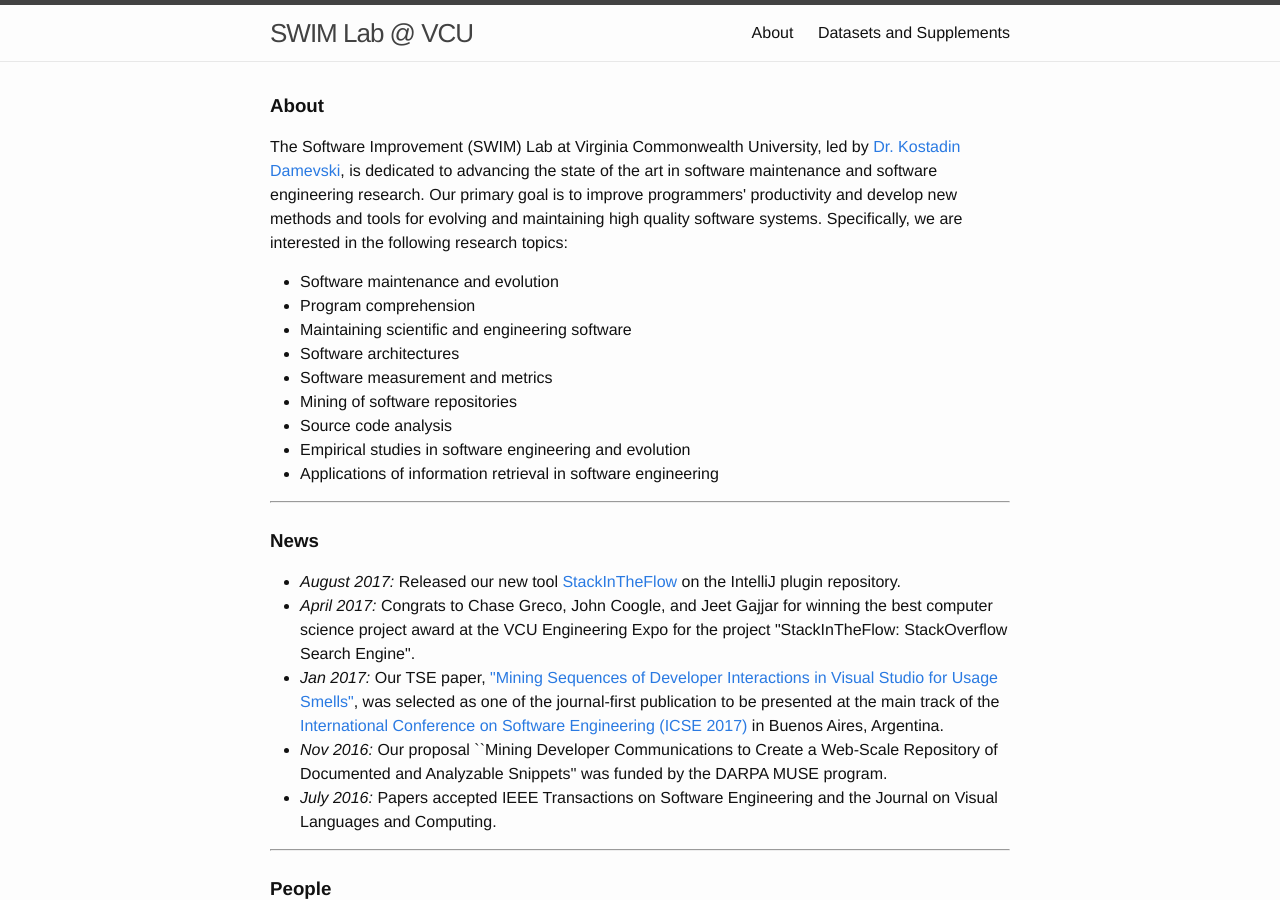
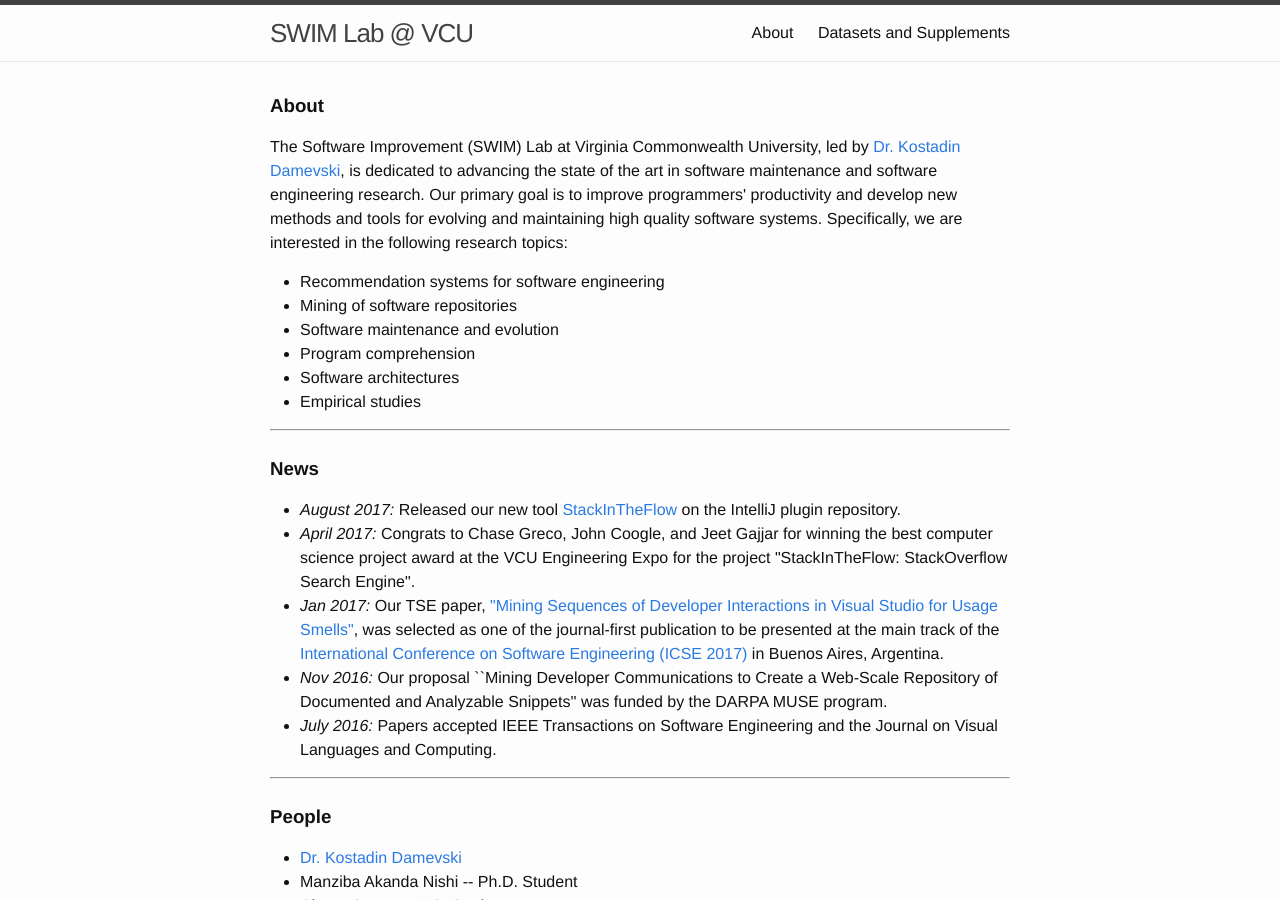
Before and after one commit to vcu-swim-lab/vcu-swim-lab.github.io, a Jekyll site: the page built from index.html, in a window 1280 px wide and 900 px high. Built offline with Jekyll 4.4.1, drawn with Linux system fonts in a browser that asks for light colours.

Commit message:
more bugfix

```diff
--- a/index.html
+++ b/index.html
@@ -15,15 +15,12 @@ title: About
       we are interested in the following research topics:</p>
 
       <ul>
+         <li>Recommendation systems for software engineering</li>
+         <li>Mining of software repositories</li>
          <li>Software maintenance and evolution</li>
          <li>Program comprehension</li>
-         <li>Maintaining scientific and engineering software</li>
          <li>Software architectures</li>
-         <li>Software measurement and metrics</li>
-         <li>Mining of software repositories</li>
-         <li>Source code analysis</li>
-         <li>Empirical studies in software engineering and evolution</li>
-         <li>Applications of information retrieval in software engineering</li>
+         <li>Empirical studies</li>
       </ul>
       <hr>
 
@@ -52,7 +49,9 @@ title: About
         <li><i>...we are actively looking for people to join SWIM Lab. please contact Dr. Damevski if interested.</i></li>
       </ul>
       <h6><b>Alumni</b><h6>
+      <ul>
         <li>Kevin Ngo -- High School Student (Deep Run)</li>
+      </ul>
       <hr>
 
       <br>
```
